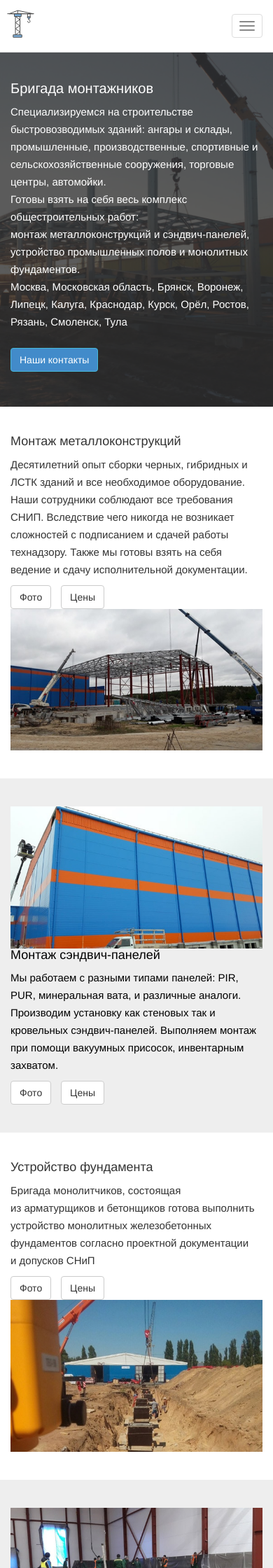
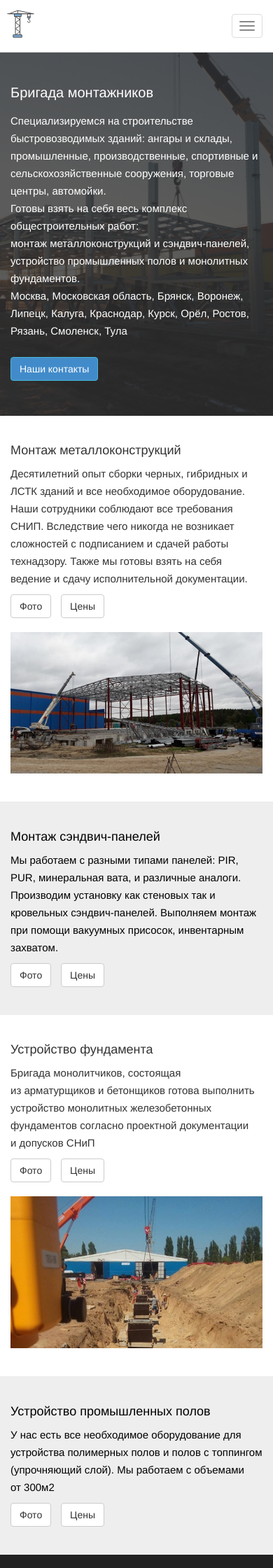
Before and after one commit to komarovalexander/site_bm, a Jekyll site: the page built from index.html, in a window 390 px wide. Shown: the top 2240 px of the page at 70% size. Built offline with Jekyll 4.4.1, drawn with Linux system fonts in a browser that asks for light colours; nearby versions of some CDN libraries; some web fonts are replaced.

Commit message:
no message

```diff
--- a/css/style.css
+++ b/css/style.css
@@ -308,6 +308,29 @@
   padding: 50px 0;
 }
 
+@media(max-width: 990px) {
+  .intro .block img {
+    margin-top: 20px;
+    margin-left: 0;
+  }
+
+  #slider .block h1 {
+    line-height: 35px;
+  }
+  .service {
+    padding: 30px 0;
+  }
+  .service img {
+    display: none;
+  }
+
+  #call-to-action {
+    text-align: left;
+    padding: 40px 0 20px 0px;
+  }
+
+
+
 @media only screen and (max-width: 768px) {
   /*---------------------------------------------
           Index Start
```
